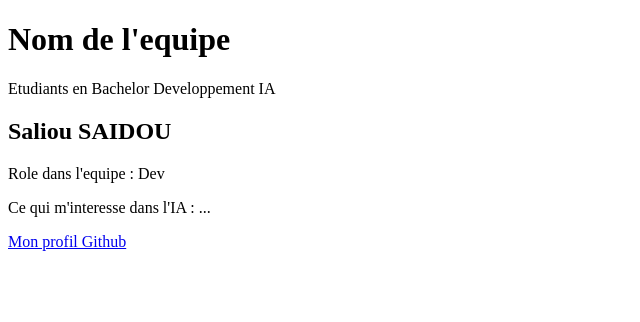
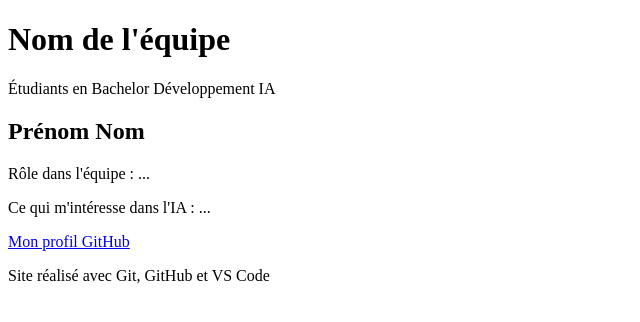
Before and after one commit to SAINLIOU-dot/SNS-site-equipe, a plain HTML site: page index.html in a window 1280 px wide. Shown: the whole page, without its empty margins (0-640 px from the left). Drawn offline with Linux system fonts and the light colour scheme.

Commit message:
edit develop

```diff
--- a/index.html
+++ b/index.html
@@ -2,21 +2,32 @@
 <html lang="fr">
 <head>
   <meta charset="UTF-8">
-    <meta name="viewport" content="width=device-width, initial-scale=1.0">
-    <title>Notre equipe - Bachelor IA</title>
+  <title>Notre équipe - Bachelor IA</title>
+  <link rel="stylesheet" href="style.css">
 </head>
 <body>
   <header>
-        <h1>Nom de l'equipe</h1>
-        <p>Etudiants en Bachelor Developpement IA</p>
+    <h1>Nom de l'équipe</h1>
+    <p>Étudiants en Bachelor Développement IA</p>
   </header>
+
   <main>
+    <!-- SECTION MEMBRE 1 -->
+
+    <!-- SECTION MEMBRE 2 -->
+
    <section class="membre">
-            <h2>Saliou SAIDOU</h2>
-            <p>Role dans l'equipe : Dev</p>
-            <p>Ce qui m'interesse dans l'IA : ...</p>
-            <a href="https://github.com/SAINLIOU-dot"> Mon profil Github</a>
+  <h2>Prénom Nom</h2>
+  <p>Rôle dans l'équipe : ...</p>
+  <p>Ce qui m'intéresse dans l'IA : ...</p>
+  <a href="https://github.com/pseudo">Mon profil GitHub</a>
 </section>
+
+    <!-- SECTION MEMBRE 4 -->
   </main>
+
+  <footer>
+    <p>Site réalisé avec Git, GitHub et VS Code</p>
+  </footer>
 </body>
 </html>
```
Also changed, not shown: style.css (added), 1 other file. Lines whose indentation alone changed are shown as unchanged.
